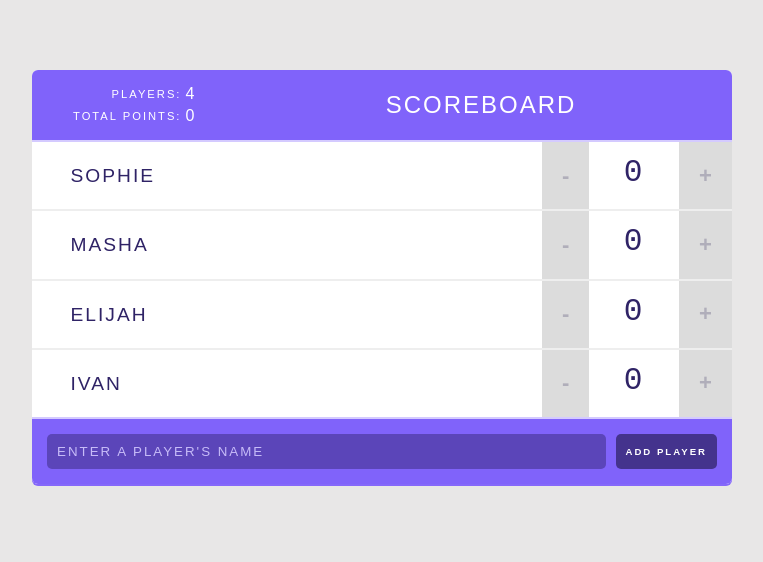
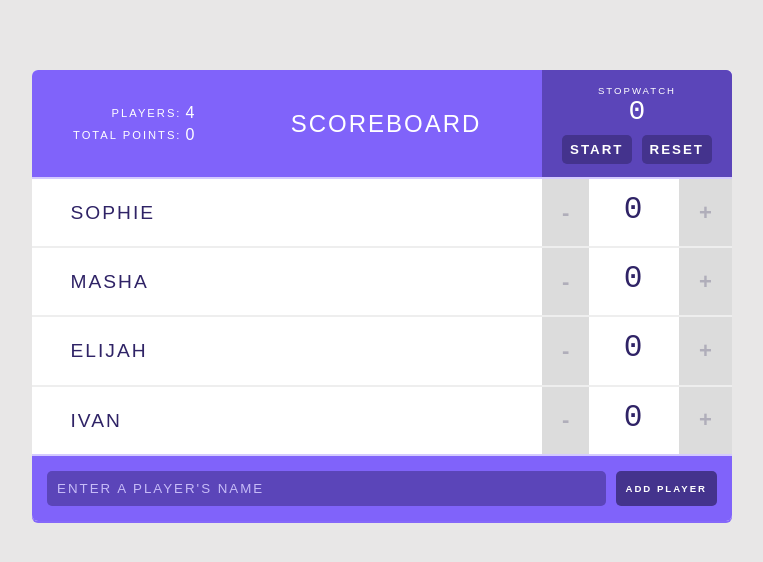
Before and after one commit to mashablair/react-scoreboard-advanced, a React (Create React App) app: page / in a window 1280 px wide. Shown: the top 562 px of the page, without its empty margins (258-1021 px from the left). Built offline with nearby package versions, Linux system fonts and the light colour scheme.

Commit message:
Add new Stopwatch component.

```diff
--- a/src/components/Counter.js
+++ b/src/components/Counter.js
@@ -1,4 +1,4 @@
-import React, { Component} from 'react';
+import React from 'react';
 
 const Counter = (props) => {
 
--- a/src/components/Header.js
+++ b/src/components/Header.js
@@ -1,11 +1,13 @@
 import React from 'react';
 import Stats from './Stats';
+import Stopwatch from './Stopwatch';
 
 const Header = (props) => {
   return (
     <header>
       <Stats players={props.players}/>
       <h1>{ props.title }</h1>
+      <Stopwatch />
     </header>
   );
 }
--- /dev/null
+++ b/src/components/Stopwatch.js
@@ -0,0 +1,16 @@
+import React, {Component} from 'react';
+
+class Stopwatch extends Component {
+  render() {
+    return (
+      <div className="stopwatch">
+        <h2>Stopwatch</h2>
+        <span className="stopwatch-time">0</span>
+        <button>Start</button>
+        <button>Reset</button>
+      </div>
+    );
+  }
+}
+
+export default Stopwatch;
```
